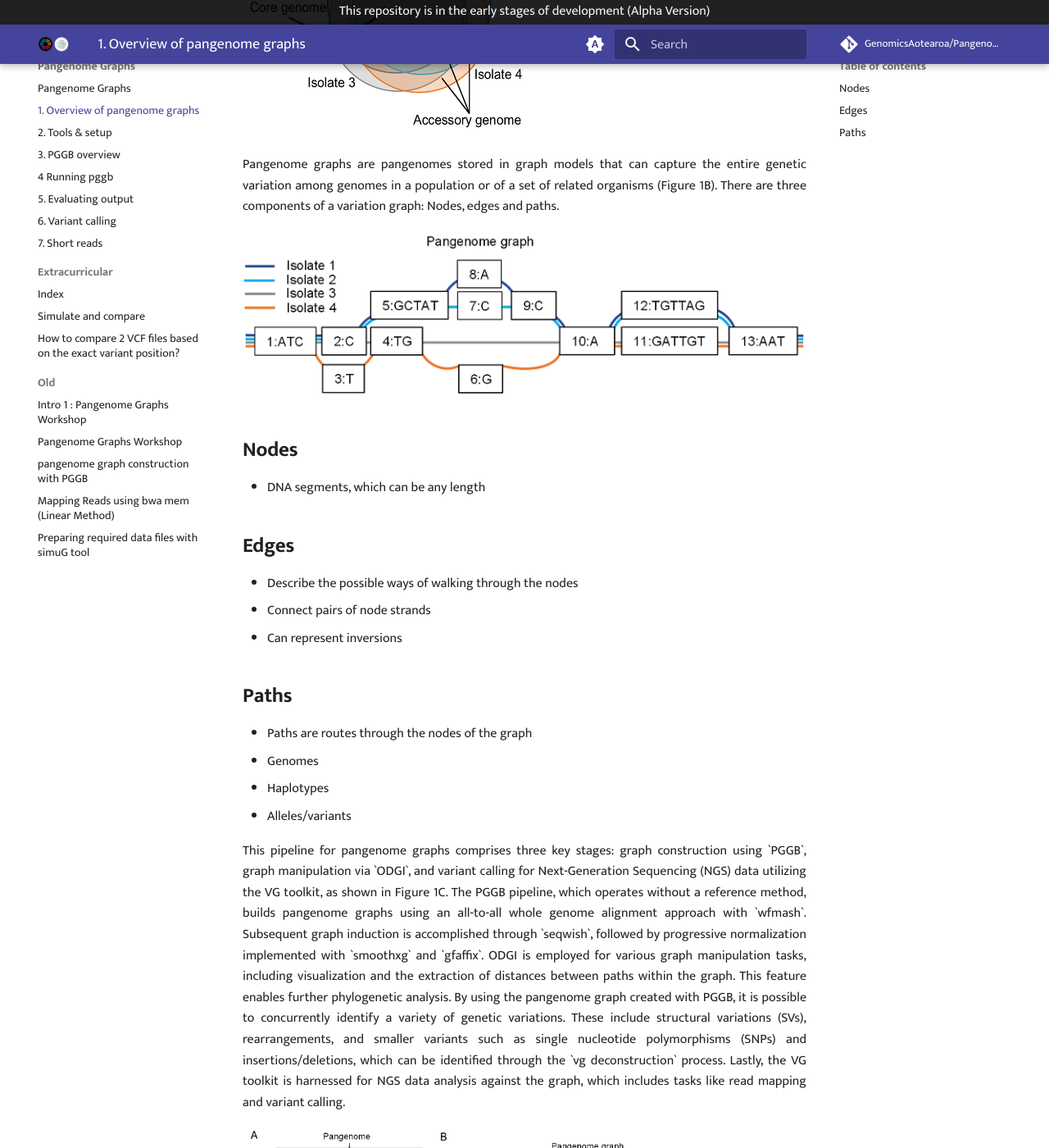
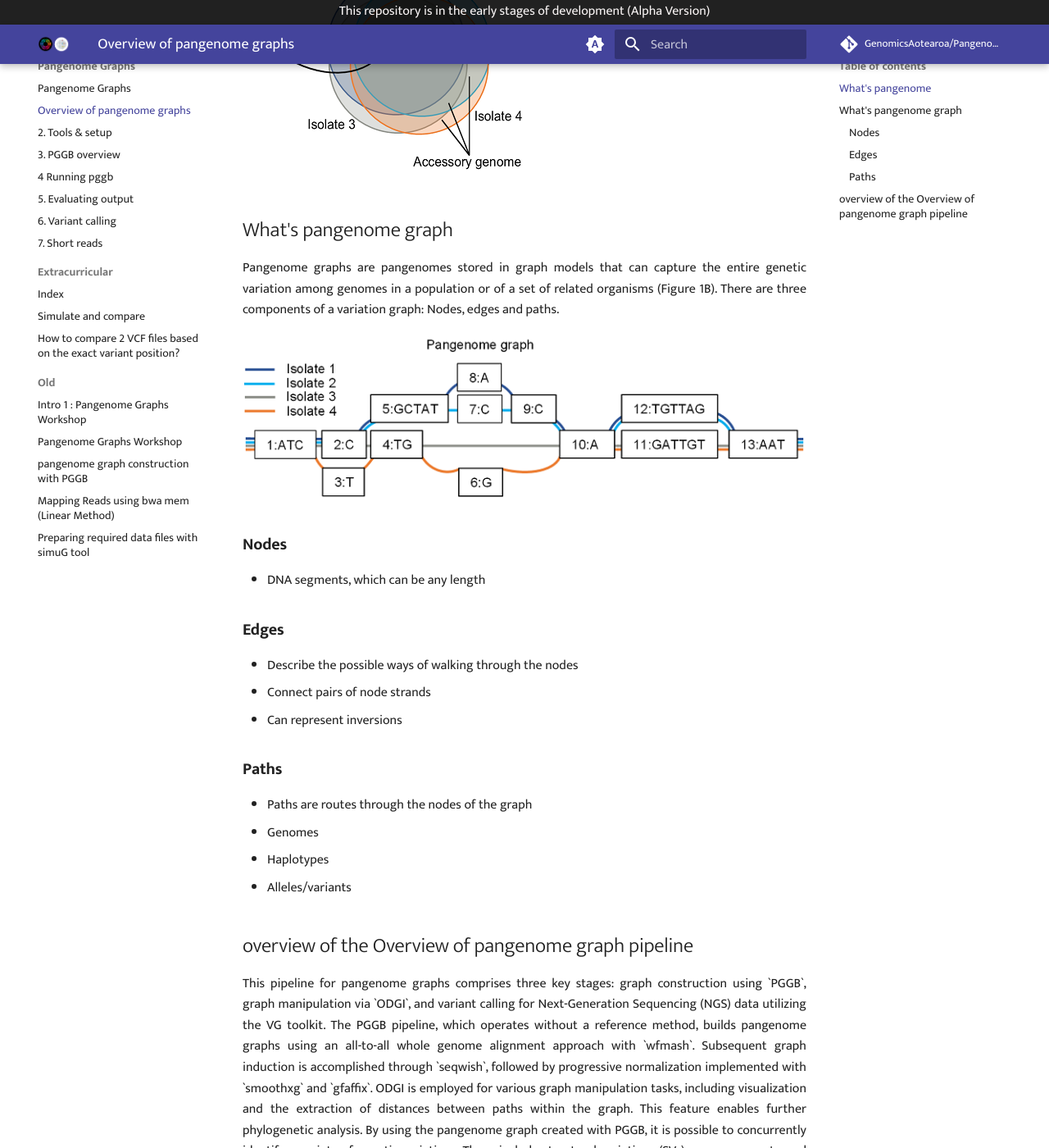
Before and after one commit to GenomicsAotearoa/Pangenome-Graphs-Workshop, an MkDocs documentation site: the page built from docs/1_Introduction_to_pangenomegraphs.md, in a window 1280 px wide and 1400 px high, scrolled down 484 px. Shown: the whole window at 82% size. Built offline with MkDocs 1.6.1 and Material for MkDocs 9.7.7, drawn with Linux system fonts in a browser that asks for light colours; comment, search, counter and statistics services are not loaded; some of the changed text lies outside the part shown.

Commit message:
Update 1_Introduction_to_pangenomegraphs.md

```diff
--- a/docs/1_Introduction_to_pangenomegraphs.md
+++ b/docs/1_Introduction_to_pangenomegraphs.md
@@ -1,37 +1,39 @@
-# 1. Overview of pangenome graphs
+# Overview of pangenome graphs
+
+## What's pangenome
 <p align="justify">
 A pangenome is defined as the comprehensive collection of whole-genome sequences from multiple individuals within a clade, a population or a species. This collective genomic dataset can be further divided into two distinct components: the core genome, which includes genes present in all individuals at the time of analysis, and the accessory genome, consisting of genes found only in a subset of individuals.
 </p>
 
 ![bacterial-pangenome](theme_figures/bacterial-pangenome-small.png)
 
-
+## What's pangenome graph
 <p align="justify">
 Pangenome graphs are pangenomes stored in graph models that can capture the entire genetic variation among genomes in a population or of a set of related organisms (Figure 1B). There are three components of a variation graph: Nodes, edges and paths.
 </p>
 
 ![bacterial-pangenome](theme_figures/pangenome-graph-small.png)
 
-## **Nodes**
+### **Nodes**
 - DNA segments, which can be any length
 
 
-## **Edges**
+### **Edges**
 - Describe the possible ways of walking through the nodes
 - Connect pairs of node strands
 - Can represent inversions
 
 
-## **Paths**
+### **Paths**
 - Paths are routes through the nodes of the graph
 - Genomes
 - Haplotypes
 - Alleles/variants
 
 
-
+## overview of the Overview of pangenome graph pipeline
 <p align="justify">
-This pipeline for pangenome graphs comprises three key stages: graph construction using `PGGB`, graph manipulation via `ODGI`, and variant calling for Next-Generation Sequencing (NGS) data utilizing the VG toolkit, as shown in Figure 1C.
+This pipeline for pangenome graphs comprises three key stages: graph construction using `PGGB`, graph manipulation via `ODGI`, and variant calling for Next-Generation Sequencing (NGS) data utilizing the VG toolkit.
 
 The PGGB pipeline, which operates without a reference method, builds pangenome graphs using an all-to-all whole genome alignment approach with `wfmash`. Subsequent graph induction is accomplished through `seqwish`, followed by progressive normalization implemented with `smoothxg` and `gfaffix`.
 
@@ -43,6 +45,6 @@
 
 </p>
 
-![image](./theme_figures/Fig.1_overview%20of%20pangenome%20graph%20pipeline.png)
+![image](theme_figures/pangenome_graph_pipeline_small.png)
 
 <center><small>Overview of the pangenome graph workflow</small></center>
```
